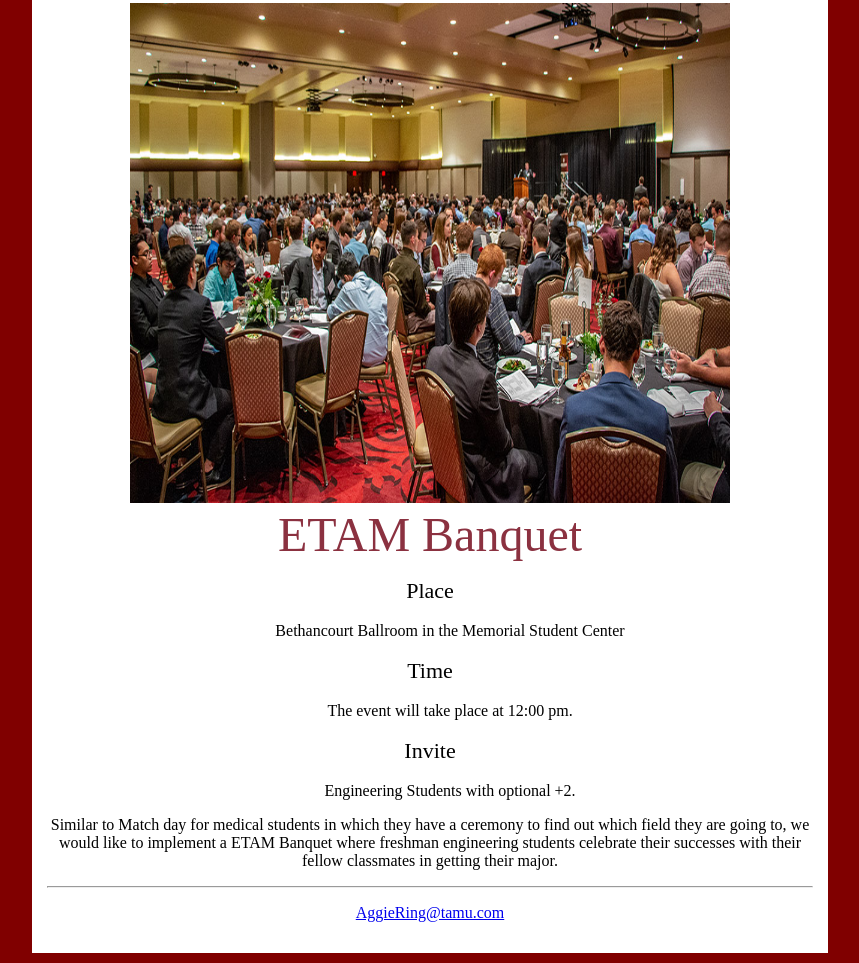
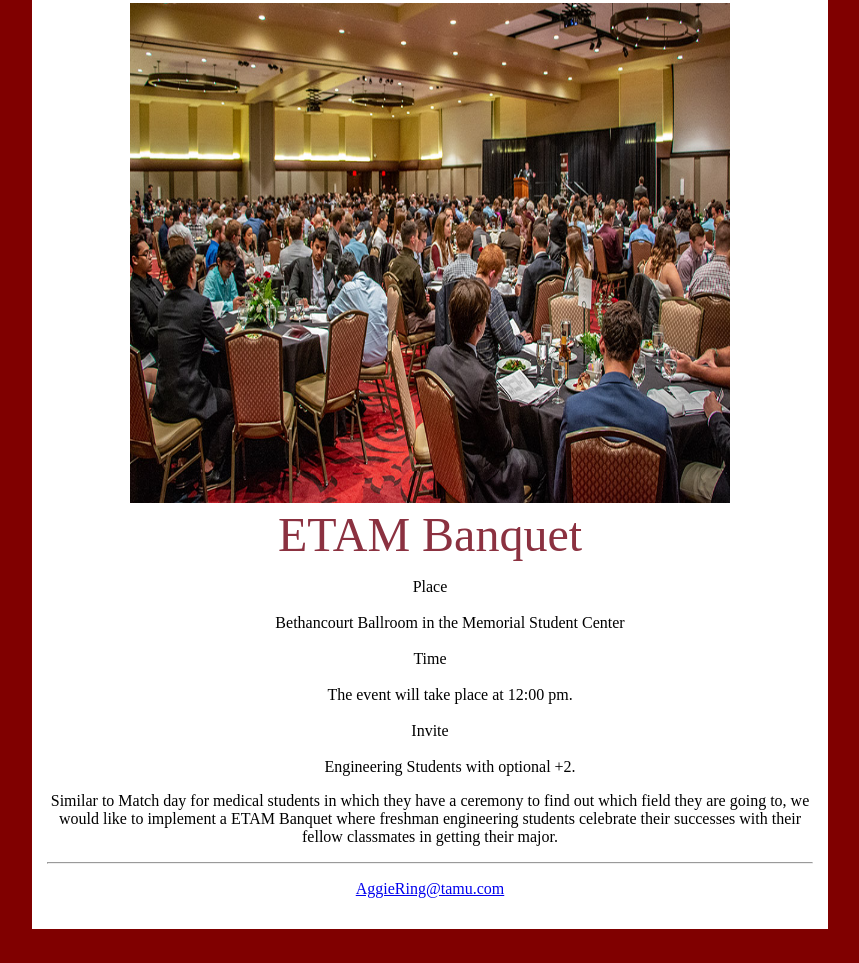
Before and after one commit to sood-raghav/ITSM-209-Project, a plain HTML site: page Texas A&M Website/newtradition.html in a window 1280 px wide. Shown: the part 238-1201 px from the top of the page, without its empty margins (210-1069 px from the left). After the commit the page ends 1177 px from the top, so only its background shows below. Drawn offline with Linux system fonts and the light colour scheme.

Commit message:
Added files

```diff
--- a/Texas A&M Website/newtradition.html
+++ b/Texas A&M Website/newtradition.html
@@ -42,15 +42,15 @@
           </center>
           <center>
             <dl>
-                <dt style="font-size: 22px;">Place</dt>
+                <dt>Place</dt>
                 <br>
                 <dd>Bethancourt Ballroom in the Memorial Student Center</dd>
                 <br>
-                <dt style="font-size: 22px;">Time</dt>
+                <dt>Time</dt>
                 <br>
                 <dd>The event will take place at 12:00 pm.</dd>
                 <br>
-                <dt style="font-size: 22px;">Invite</dt>
+                <dt >Invite</dt>
                 <br>
                 <dd>Engineering Students with optional +2.</dd>
             </dl>
```
